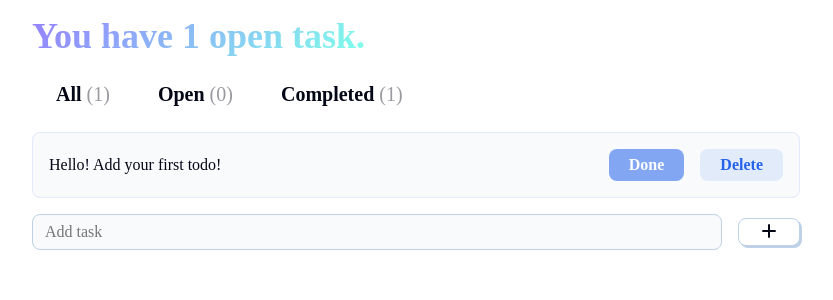
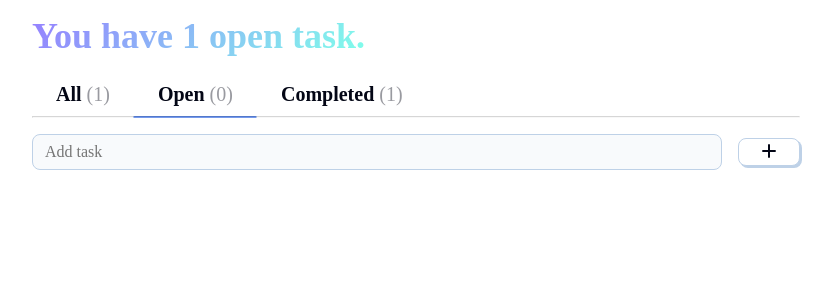
Before and after one commit to usman-zaka/todo-app, a React (Vite) app in the folder app/: page / in a window 1280 px wide. Shown: the top 300 px of the page, without its empty margins (224-1057 px from the left). Built offline with nearby package versions, Linux system fonts and the light colour scheme; a web font is replaced by a local one.

Commit message:
delete tasks functionality

```diff
--- a/app/src/App.jsx
+++ b/app/src/App.jsx
@@ -17,24 +17,29 @@
     { input: 'Hello! Add your first todo!', complete: true}
   ])
 
+  const [selectedTab, setSelectedTab] = useState('Open')
+
   function handleAddTodo(newTodo){
     const newTodoList = [...todos, {input: newTodo, complete: false}]
     setTodos(newTodoList)
   }
 
-  function handleEditTodo(){
-
+  function handleCompleteTodo(index){
+    let newTodoList = []
   }
 
-  function handleDeleteTodo() {
-
+  function handleDeleteTodo(index){
+    let newTodoList = todos.filter((val, valIndex) => {
+      return valIndex !== index
+    })
+    setTodos(newTodoList)
   }
 
   return (
     <>
       <Header todos={todos}/>
-      <Tabs todos={todos}/>
-      <TodoList todos={todos}/>
+      <Tabs selectedTab={selectedTab} setSelectedTab={setSelectedTab} todos={todos}/>
+      <TodoList handleDeleteTodo={handleDeleteTodo} selectedTab={selectedTab} todos={todos}/>
       <TodoInput handleAddTodo={handleAddTodo}/>
     </>
   )
--- a/app/src/components/Tabs.jsx
+++ b/app/src/components/Tabs.jsx
@@ -1,5 +1,5 @@
 export function Tabs(props){
-    const { todos } = props
+    const { todos, selectedTab, setSelectedTab } = props
     const tabs = ['All', 'Open', 'Completed']
     return (
         <nav>
@@ -12,12 +12,15 @@
                     todos.filter(val => val.complete).length
 
                 return (
-                    <button key={tabIndex}
-                    className="tab-button">
+                    <button onClick={() => {
+                        setSelectedTab(tab)
+                    }} key={tabIndex}
+                    className={"tab-button " + (tab === selectedTab ? ' tab-selected' : ' ')}>
                         <h4>{tab} <span>({numOfTasks})</span></h4>
                     </button>
                 )
             })}
+            <hr/>
         </nav>
     )
 }
--- a/app/src/components/TodoCard.jsx
+++ b/app/src/components/TodoCard.jsx
@@ -1,5 +1,5 @@
 export function TodoCard(props){
-    const { todo } = props
+    const { todo, handleDeleteTodo, todoIndex } = props
     return (
         <div className="card todo-item">
             <p>{todo.input}</p>
@@ -7,7 +7,9 @@
                 <button disabled={todo.complete}>
                     <h6>Done</h6>
                 </button>
-                <button>
+                <button onClick={() => {
+                    handleDeleteTodo(todoIndex)
+                }}>
                     <h6>Delete</h6>
                 </button>
             </div>
--- a/app/src/components/TodoList.jsx
+++ b/app/src/components/TodoList.jsx
@@ -1,11 +1,11 @@
 import { TodoCard } from "./TodoCard";
 
 export function TodoList(props){
-    const { todos } = props
-    const tab = 'All'
-    const filteredTodosList = tab === 'All' ?
+    const { todos, selectedTab } = props
+
+    const filteredTodosList = selectedTab === 'All' ?
         todos :
-        tab === 'Completed' ?
+        selectedTab === 'Completed' ?
             todos.filter(val => val.complete) :
             todos.filter(val => !val.complete)
 
@@ -15,6 +15,8 @@
                 return (
                     <TodoCard
                     key={todoIndex}
+                    todoIndex = {todoIndex}
+                    {...props}
                     todo={todo}/>
                 )
             })}
```
